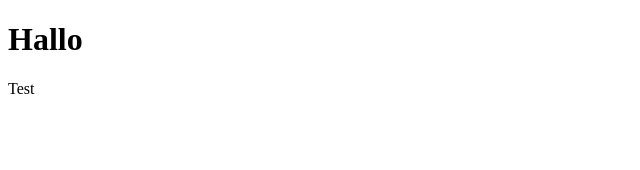
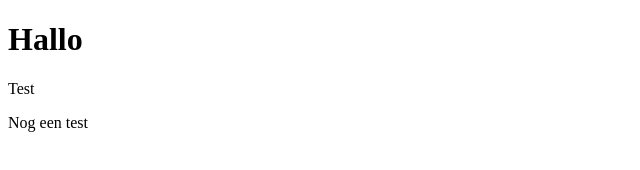
Before and after one commit to Menn0Jansen/programmeren.github.io, a plain HTML site: page index.html in a window 1280 px wide. Shown: the full height of the page, 0-640 px from the left. Drawn offline with Linux system fonts and the light colour scheme.

Commit message:
Update index.html

```diff
--- a/index.html
+++ b/index.html
@@ -3,5 +3,6 @@
 <body>
 <h1>Hallo</h1>
 <p>Test</p>
+<p>Nog een test</p>
 </body>
 </html>
```
